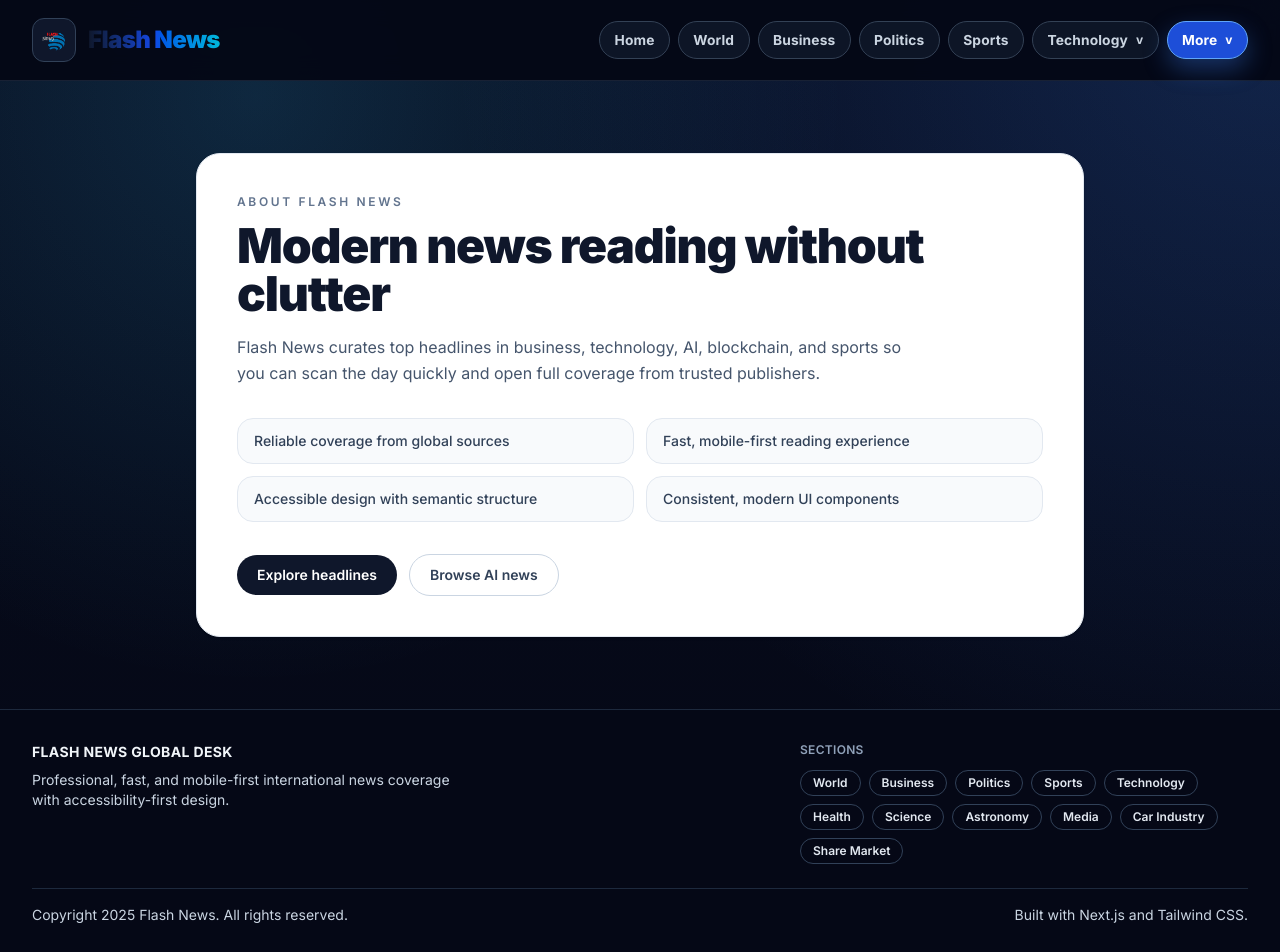
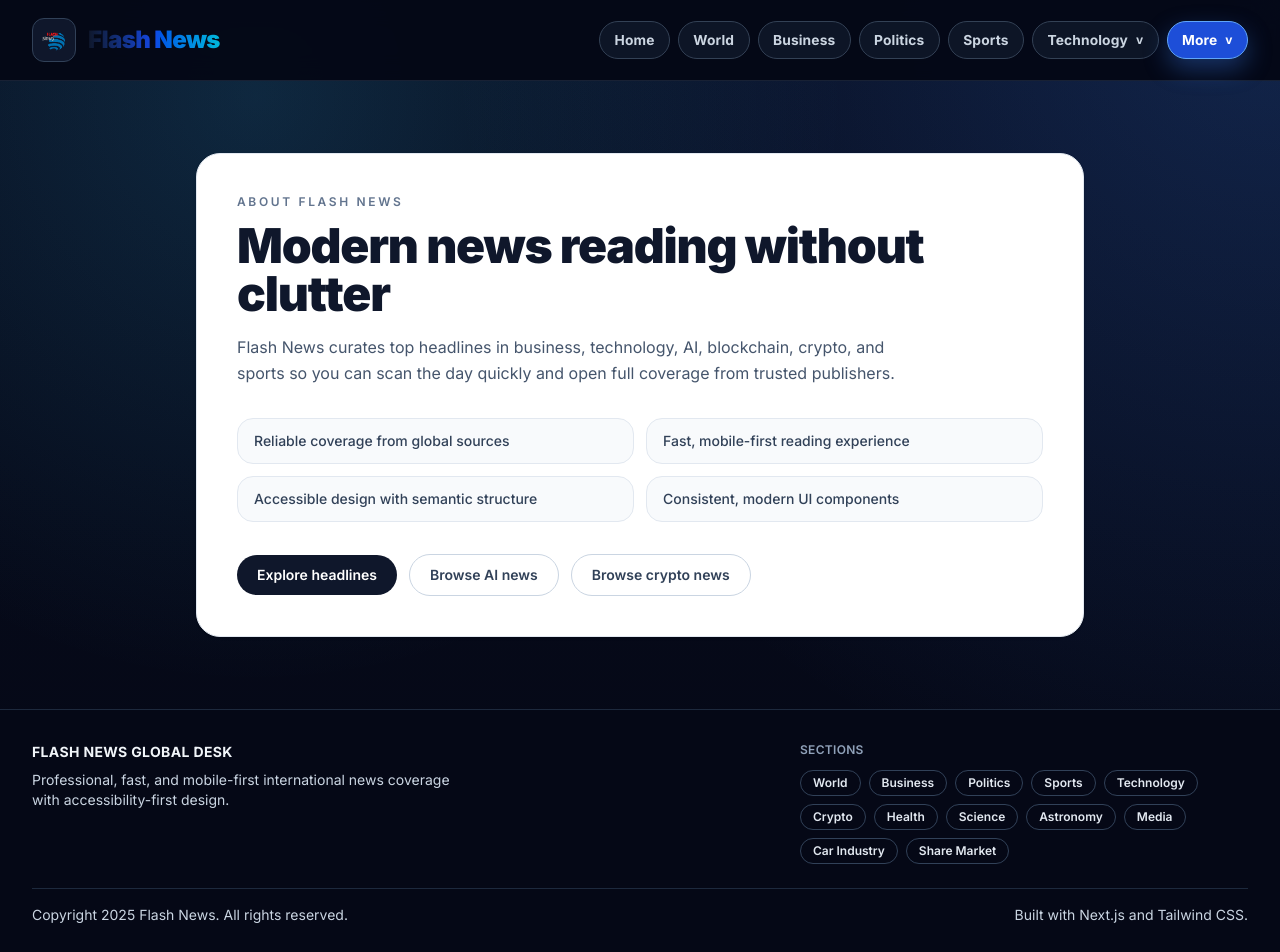
Before and after one commit to Qamrul-Hassan/News-APP, a Next.js app: page /about in a window 1280 px wide. Shown: the top 952 px of the page. Built offline with nearby package versions, Linux system fonts and the light colour scheme.

Commit message:
feat: add crypto news section and update docs

```diff
--- a/app/about/page.tsx
+++ b/app/about/page.tsx
@@ -16,7 +16,7 @@ export default function AboutPage() {
           Modern news reading without clutter
         </h1>
         <p className="mt-4 max-w-2xl text-sm leading-relaxed text-slate-600 sm:text-base">
-          Flash News curates top headlines in business, technology, AI, blockchain, and sports so you can scan the day quickly and open full coverage from trusted publishers.
+          Flash News curates top headlines in business, technology, AI, blockchain, crypto, and sports so you can scan the day quickly and open full coverage from trusted publishers.
         </p>
 
         <div className="mt-8 grid gap-3 sm:grid-cols-2">
@@ -40,6 +40,12 @@ export default function AboutPage() {
           >
             Browse AI news
           </Link>
+          <Link
+            href="/technology/crypto"
+            className="rounded-full border border-slate-300 px-5 py-2.5 text-sm font-semibold text-slate-700 transition hover:border-slate-900 hover:text-slate-900 focus-visible:outline-none focus-visible:ring-2 focus-visible:ring-slate-900"
+          >
+            Browse crypto news
+          </Link>
         </div>
       </header>
     </section>
--- a/app/components/Footer.tsx
+++ b/app/components/Footer.tsx
@@ -6,6 +6,7 @@ const quickLinks = [
   { href: "/politics", label: "Politics" },
   { href: "/sports", label: "Sports" },
   { href: "/technology/tech-news", label: "Technology" },
+  { href: "/technology/crypto", label: "Crypto" },
   { href: "/health", label: "Health" },
   { href: "/science", label: "Science" },
   { href: "/astronomy", label: "Astronomy" },
--- a/app/components/Navbar.tsx
+++ b/app/components/Navbar.tsx
@@ -22,6 +22,7 @@ const technologyLinks: NavItem[] = [
   { href: "/technology/tech-news", label: "Tech News" },
   { href: "/technology/ai", label: "AI & ML" },
   { href: "/technology/blockchain", label: "Blockchain" },
+  { href: "/technology/crypto", label: "Crypto" },
 ];
 
 const moreLinks: NavItem[] = [
--- /dev/null
+++ b/app/technology/crypto/page.tsx
@@ -0,0 +1,20 @@
+import NewsPage from "../../components/NewsPage";
+import { fetchTopHeadlines } from "../../lib/news";
+
+export const revalidate = 0;
+
+export default async function CryptoPage() {
+  const articles = await fetchTopHeadlines({ query: "crypto cryptocurrency bitcoin ethereum", pageSize: 12 });
+
+  return (
+    <NewsPage
+      title="Crypto News"
+      subtitle="Bitcoin, Ethereum, regulation, exchanges, and digital-asset market developments."
+      icon="Crypto"
+      articles={articles}
+      accent="amber"
+      emptyMessage="No crypto stories are available at the moment."
+      sectionTags={["Bitcoin", "Ethereum", "Regulation"]}
+    />
+  );
+}
```
Also changed, not shown: 1 other file (tests, documents, lock files or other folders).
